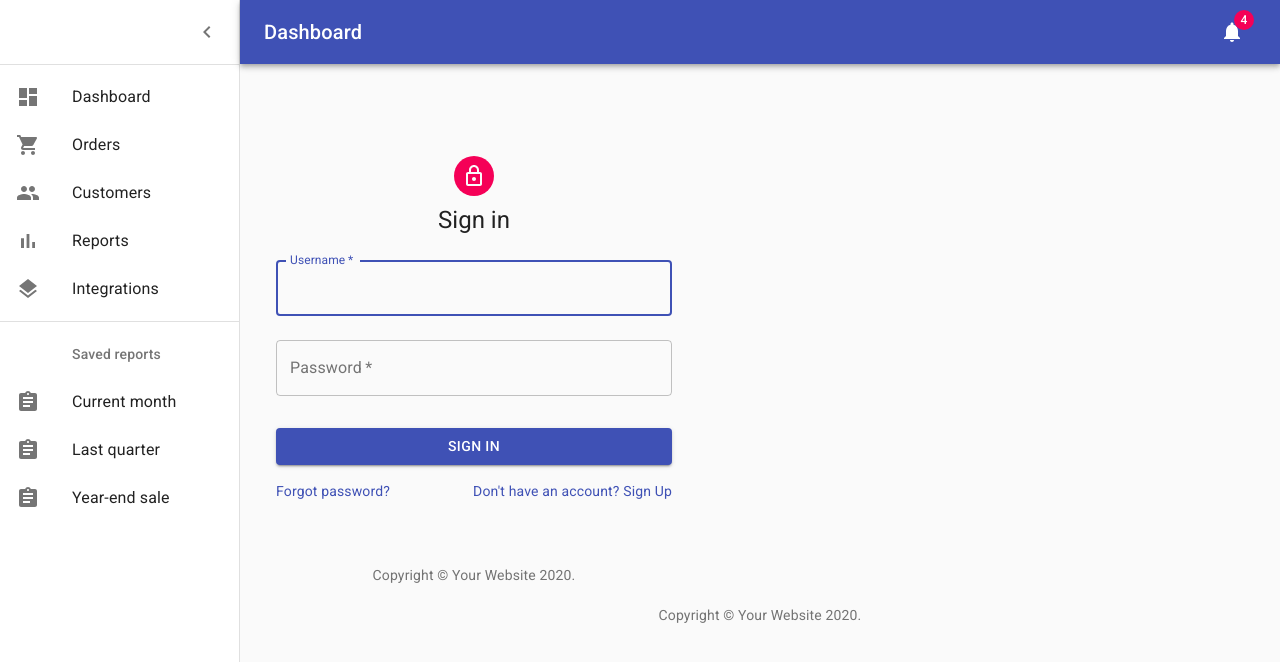
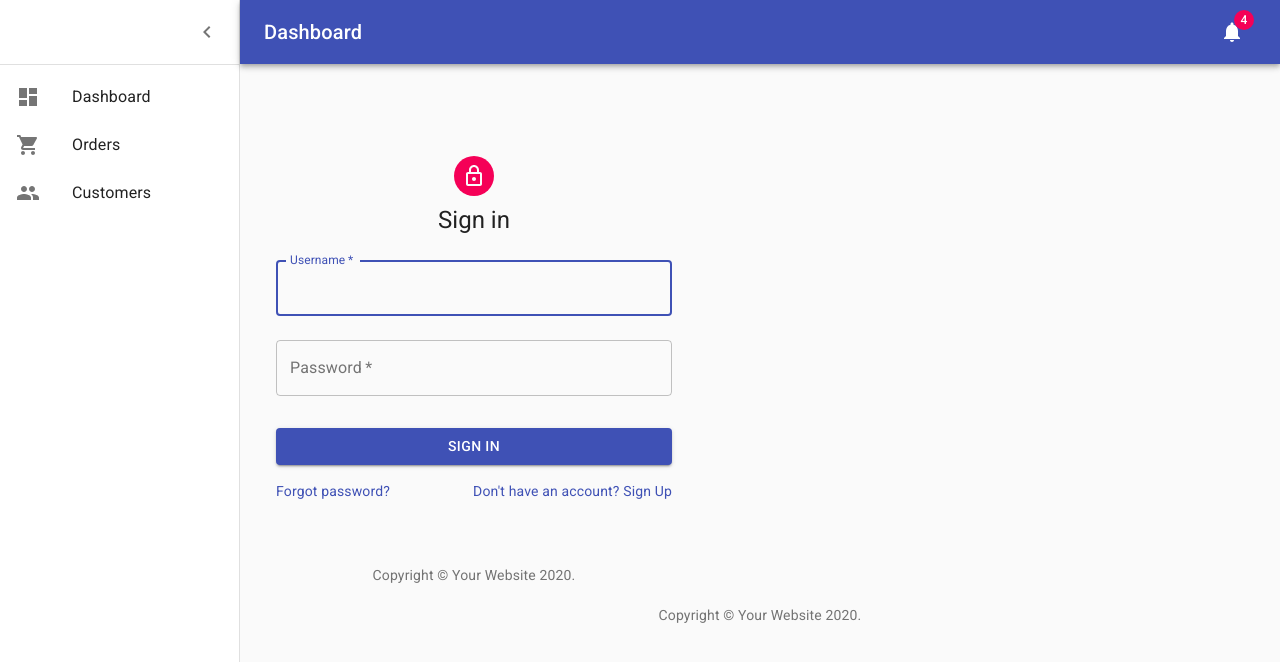
Before and after one commit to hieunguyen1704/ttdadn-iot-web-app-frontend, a React (Vite) app: page /login in a window 1280 px wide. Shown: the top 662 px of the page. Built offline with nearby package versions, Linux system fonts and the light colour scheme.

Commit message:
Interact frontend and backend

```diff
--- a/package.json
+++ b/package.json
@@ -26,6 +26,7 @@
     "antd": "^4.1.4",
     "axios": "^0.19.2",
     "clsx": "^1.1.0",
+    "dotenv": "^8.2.0",
     "node-sass": "^4.13.1",
     "query-string": "^6.12.1",
     "react": "^16.13.1",
--- /dev/null
+++ b/src/config/index.js
@@ -0,0 +1,21 @@
+const configDotEnv = require("dotenv").config;
+const env = process.env.NODE_ENV || "development";
+if (env === "product") {
+  configDotEnv({ path: ".env.product" });
+}
+export const config = {
+  dbURl: process.env.HOST_BACKEND,
+  // firebaseConfig: {
+  //   apiKey: process.env.FIREBASE_API_KEY,
+  //   authDomain: "bookstore-huydnguyen-react.firebaseapp.com",
+  //   databaseURL: "https://bookstore-huydnguyen-react.firebaseio.com",
+  //   projectId: "bookstore-huydnguyen-react",
+  //   storageBucket: "bookstore-huydnguyen-react.appspot.com",
+  //   messagingSenderId: "839995242070",
+  //   appId: "1:839995242070:web:76622821ae2cb29e2d2df7",
+  //   measurementId: "G-DVN9BCDF96"
+  // },
+  api: {
+    data: "/data/get-current-record",
+  },
+};
--- a/src/views/Dashboard/Dashboard.js
+++ b/src/views/Dashboard/Dashboard.js
@@ -18,11 +18,11 @@ import MenuIcon from "@material-ui/icons/Menu";
 import ChevronLeftIcon from "@material-ui/icons/ChevronLeft";
 import NotificationsIcon from "@material-ui/icons/Notifications";
 import { Router } from "@reach/router";
-import { mainListItems, secondaryListItems } from "./listItems";
+import { mainListItems } from "./listItems";
 
 import UserConfig from "../Module/UserConfig/UserConfig";
 import DataInfo from "../Module/DataInfo/DataInfo";
-import LogIn from '../Module/Authentication/Login'
+import LogIn from '../Module/Authentication/LogIn'
 
 import Register from "../Module/Authentication/Register1";
 
@@ -181,8 +181,6 @@ export default function Dashboard() {
         </div>
         <Divider />
         <List>{mainListItems}</List>
-        <Divider />
-        <List>{secondaryListItems}</List>
       </Drawer>
       <main className={classes.content}>
         <div className={classes.appBarSpacer} />
--- a/src/views/Dashboard/listItems.js
+++ b/src/views/Dashboard/listItems.js
@@ -2,23 +2,20 @@ import React from "react";
 import ListItem from "@material-ui/core/ListItem";
 import ListItemIcon from "@material-ui/core/ListItemIcon";
 import ListItemText from "@material-ui/core/ListItemText";
-import ListSubheader from "@material-ui/core/ListSubheader";
 import DashboardIcon from "@material-ui/icons/Dashboard";
 import ShoppingCartIcon from "@material-ui/icons/ShoppingCart";
 import PeopleIcon from "@material-ui/icons/People";
-import BarChartIcon from "@material-ui/icons/BarChart";
-import LayersIcon from "@material-ui/icons/Layers";
-import AssignmentIcon from "@material-ui/icons/Assignment";
+import { navigate } from "@reach/router";
 
 export const mainListItems = (
   <div>
-    <ListItem button>
+    <ListItem button onClick={() => navigate("user-config")}>
       <ListItemIcon>
         <DashboardIcon />
       </ListItemIcon>
       <ListItemText primary="Dashboard" />
     </ListItem>
-    <ListItem button>
+    <ListItem button onClick={() => navigate("data-info")}>
       <ListItemIcon>
         <ShoppingCartIcon />
       </ListItemIcon>
@@ -30,41 +27,5 @@ export const mainListItems = (
       </ListItemIcon>
       <ListItemText primary="Customers" />
     </ListItem>
-    <ListItem button>
-      <ListItemIcon>
-        <BarChartIcon />
-      </ListItemIcon>
-      <ListItemText primary="Reports" />
-    </ListItem>
-    <ListItem button>
-      <ListItemIcon>
-        <LayersIcon />
-      </ListItemIcon>
-      <ListItemText primary="Integrations" />
-    </ListItem>
   </div>
 );
-
-export const secondaryListItems = (
-  <div>
-    <ListSubheader inset>Saved reports</ListSubheader>
-    <ListItem button>
-      <ListItemIcon>
-        <AssignmentIcon />
-      </ListItemIcon>
-      <ListItemText primary="Current month" />
-    </ListItem>
-    <ListItem button>
-      <ListItemIcon>
-        <AssignmentIcon />
-      </ListItemIcon>
-      <ListItemText primary="Last quarter" />
-    </ListItem>
-    <ListItem button>
-      <ListItemIcon>
-        <AssignmentIcon />
-      </ListItemIcon>
-      <ListItemText primary="Year-end sale" />
-    </ListItem>
-  </div>
-);
--- a/src/views/Module/DataInfo/DataInfo.js
+++ b/src/views/Module/DataInfo/DataInfo.js
@@ -1,7 +1,8 @@
-import React from "react";
+import React, { useEffect } from "react";
 import "./theme/DataInfo.scss";
 import { Chart } from "react-charts";
-
+import Axios from "axios";
+import { config } from "../../../config";
 const data = [
   {
     label: "Series 1",
@@ -29,7 +30,21 @@ const axes = [
   { primary: true, type: "linear", position: "bottom" },
   { type: "linear", position: "left" },
 ];
+
+const dataUrl = config.dbURl + config.api.data;
 const DataInfo = () => {
+  const getDataInfo = async () => {
+    try {
+      console.log(dataUrl);
+      const response = await Axios.get(dataUrl);
+      console.log(response.data.data);
+    } catch (error) {
+      console.error(error);
+    }
+  };
+  useEffect(() => {
+    getDataInfo();
+  }, []);
   return (
     <div className="data-info-component">
       <div
```
Also changed, not shown: 2 other files (tests, documents, lock files or other folders).
